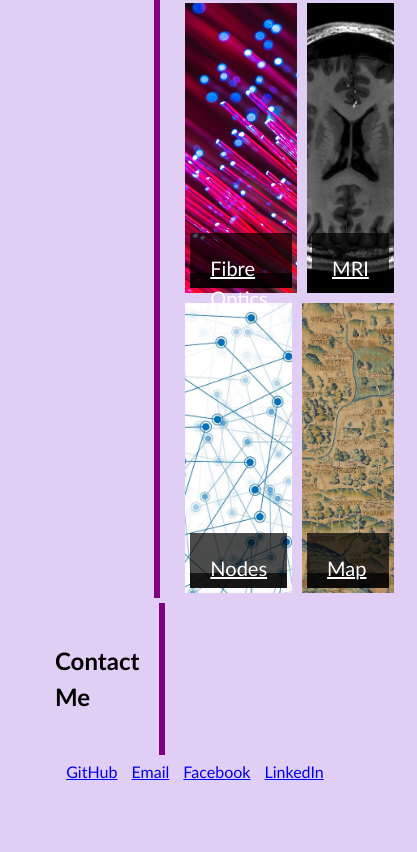
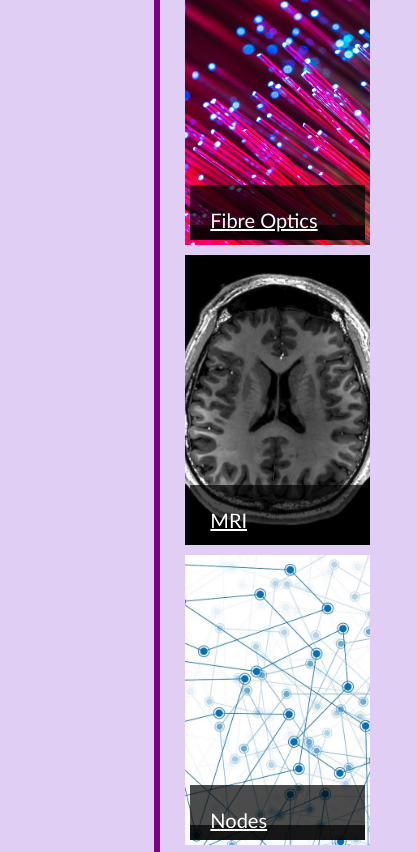
Before and after one commit to kabuzo13/challenge-2, a plain HTML site: page index.html in a window 390 px wide. Shown: the part 1098-1950 px from the top of the page, 417 px wide, since content can reach past the window. Before the commit the page ends 1892 px from the top, so only its background shows below. Drawn offline with Linux system fonts and the light colour scheme.

Commit message:
added media queries to CSS

```diff
--- a/css/style.css
+++ b/css/style.css
@@ -63,12 +63,6 @@ header nav ul {
   border-right: purple solid 6px;
   padding: 40px;
   width: 150px;
-}
-
-p {
-  /* margin: 0px 0px 0px 10px;
-  border-left: purple solid 6px;
-  padding: 5px; */
 }
 
 .page {
@@ -156,5 +150,25 @@ a:active {
 }
 
 .page-section-contact {
-  text-align: center;
+  display: inline-flex;
 }
+
+@media only screen and (max-width: 1000px) {
+  nav {
+    display: none;
+  }
+}
+
+@media only screen and (max-width: 600px) {
+  #work-grid {
+    grid-template-rows: 300px 300px 300px 300px 300px;
+    grid-template-columns: 1fr;
+    grid-template-areas:
+    "laptop"
+    "fibreoptic"
+    "mri"
+    "nodes"
+    "map"
+    ;
+  }
+}
```
